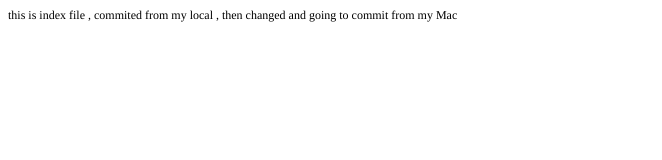
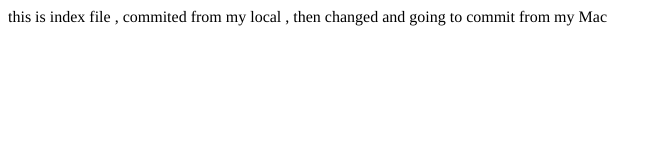
Before and after one commit to arindamnayak/demo, a plain HTML site: page index.htm in a window 1280 px wide. Shown: the whole page, without its empty margins (0-662 px from the left). Drawn offline with Linux system fonts and the light colour scheme.

Commit message:
Update index.htm

```diff
--- a/index.htm
+++ b/index.htm
@@ -7,7 +7,7 @@
   <meta name="Generator" content="Cocoa HTML Writer">
   <meta name="CocoaVersion" content="1265.21">
   <style type="text/css">
-    p.p1 {margin: 0.0px 0.0px 0.0px 0.0px; font: 12.0px Times}
+    p.p1 {margin: 0.0px 0.0px 0.0px 0.0px; font: 16.0px Times}
   </style>
 </head>
 <body>
```
